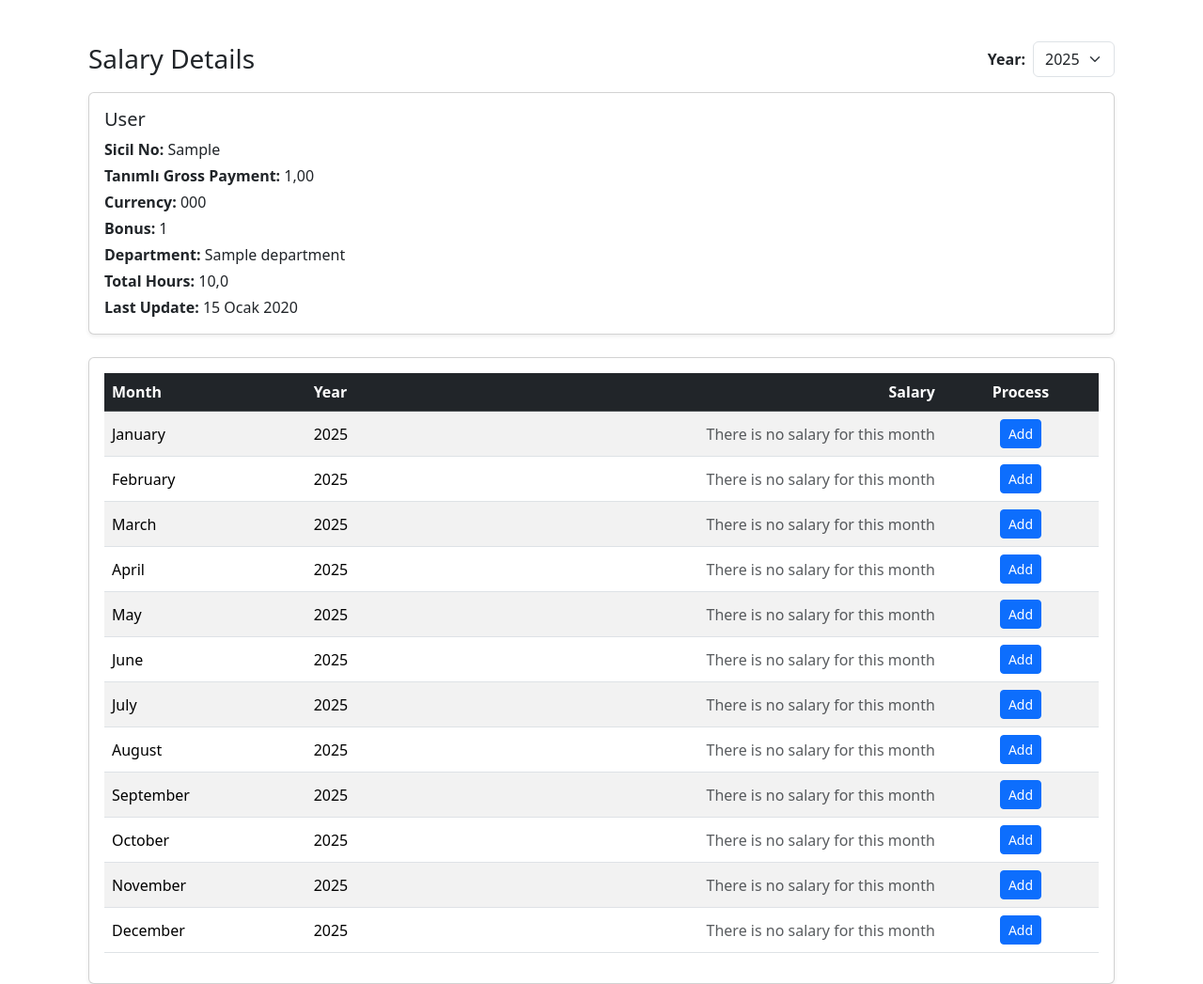
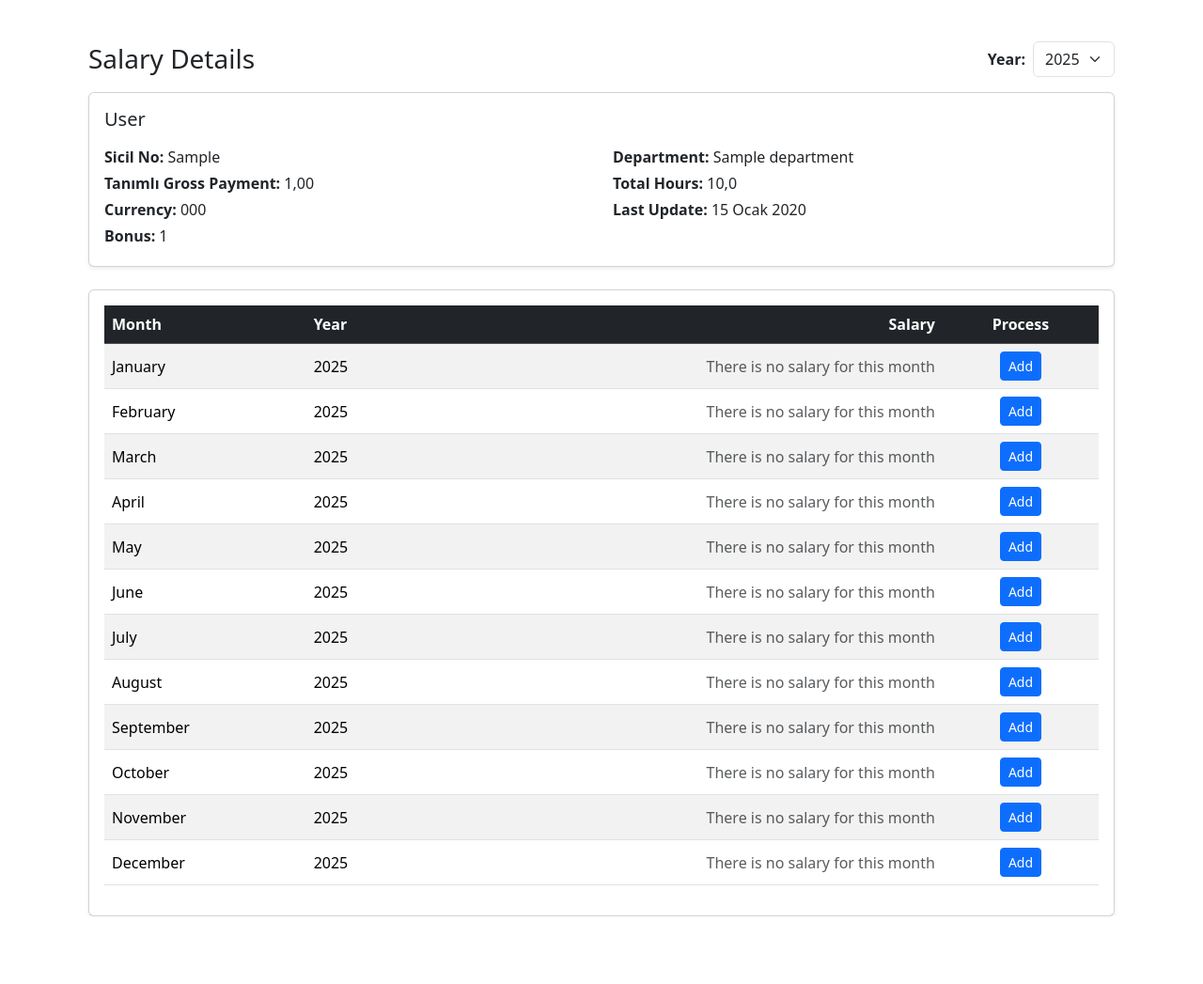
Before and after one commit to omercengiz/putzmeisterapp, a Django app: page /workers/worker/1/salaries/ in a window 1280 px wide. Shown: the part 56-1103 px from the top of the page at 94% size. After the commit the page ends 1031 px from the top, so only its background shows below. Run offline with Django 4.2, Linux system fonts and the light colour scheme; tables that the repository leaves empty hold one stand-in row (values such as "Sample post").

Commit message:
changed view

```diff
--- a/templates/worker_salary_list.html
+++ b/templates/worker_salary_list.html
@@ -25,22 +25,31 @@
 
   <div class="card shadow-sm mb-4">
     <div class="card-body">
-      <h5 class="card-title">{{ worker.name_surname }}</h5>
 
+      <h5 class="card-title mb-3">{{ worker.name_surname }}</h5>
+
+      <div class="row">
+
+        <!-- Sol Sütun -->
+        <div class="col-md-6">
           <p class="mb-1"><strong>Sicil No:</strong> {{ worker.sicil_no }}</p>
-      <p class="mb-1"><strong>Tanımlı Gross Payment:</strong>
+          <p class="mb-1">
+            <strong>Tanımlı Gross Payment:</strong>
             {{ worker.gross_payment|floatformat:2|localize }}
           </p>
           <p class="mb-1"><strong>Currency:</strong> {{ worker.currency }}</p>
+          <p class="mb-1"><strong>Bonus:</strong> {{ worker.bonus }}</p>
+        </div>
 
-      <!-- ✔ Bonus -->
-      <p class="mb-1"><strong>Bonus:</strong> {{ worker.bonus }}</p>
+        <!-- Sağ Sütun -->
+        <div class="col-md-6">
+          <p class="mb-1">
+            <strong>Department:</strong>
+            {% if worker.department %}{{ worker.department }}{% else %}<span class="text-muted">Not assigned</span>{% endif %}
+          </p>
 
-      <!-- ✔ Department -->
-      <p class="mb-1"><strong>Department:</strong> {{ worker.department }}</p>
-
-      <!-- ✔ Total Hours -->
-      <p class="mb-1"><strong>Total Hours:</strong>
+          <p class="mb-1">
+            <strong>Total Hours:</strong>
             {% if worker.total_work_hours %}
               {{ worker.total_work_hours }}
             {% else %}
@@ -48,8 +57,8 @@
             {% endif %}
           </p>
 
-      <!-- ✔ Last update -->
-      <p class="mb-0"><strong>Last Update:</strong>
+          <p class="mb-1">
+            <strong>Last Update:</strong>
             {% if worker.update_date_user %}
               {{ worker.update_date_user }}
             {% else %}
@@ -57,7 +66,12 @@
             {% endif %}
           </p>
         </div>
+
       </div>
+
+    </div>
+  </div>
+
 
 
   <!-- Maaş Tablosu -->
```
Lines whose indentation alone changed are shown as unchanged.
